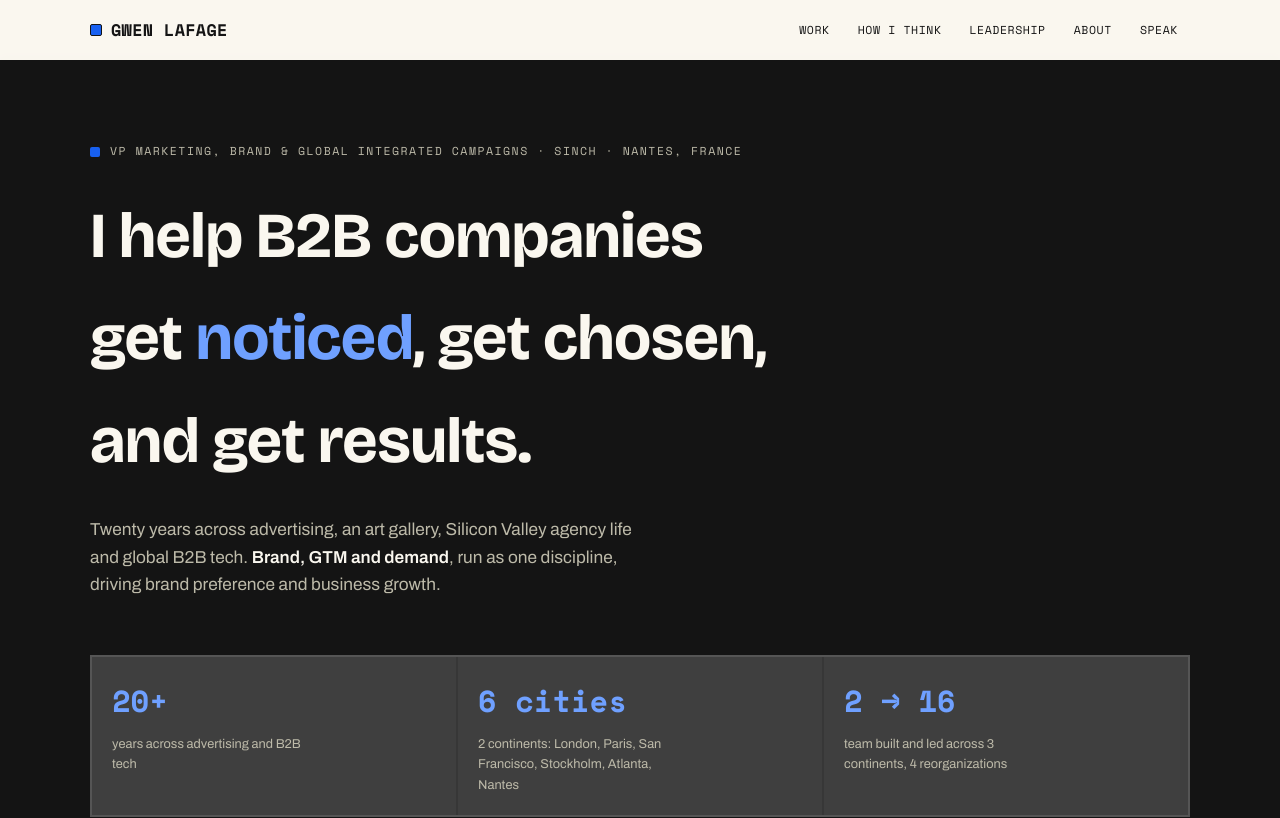
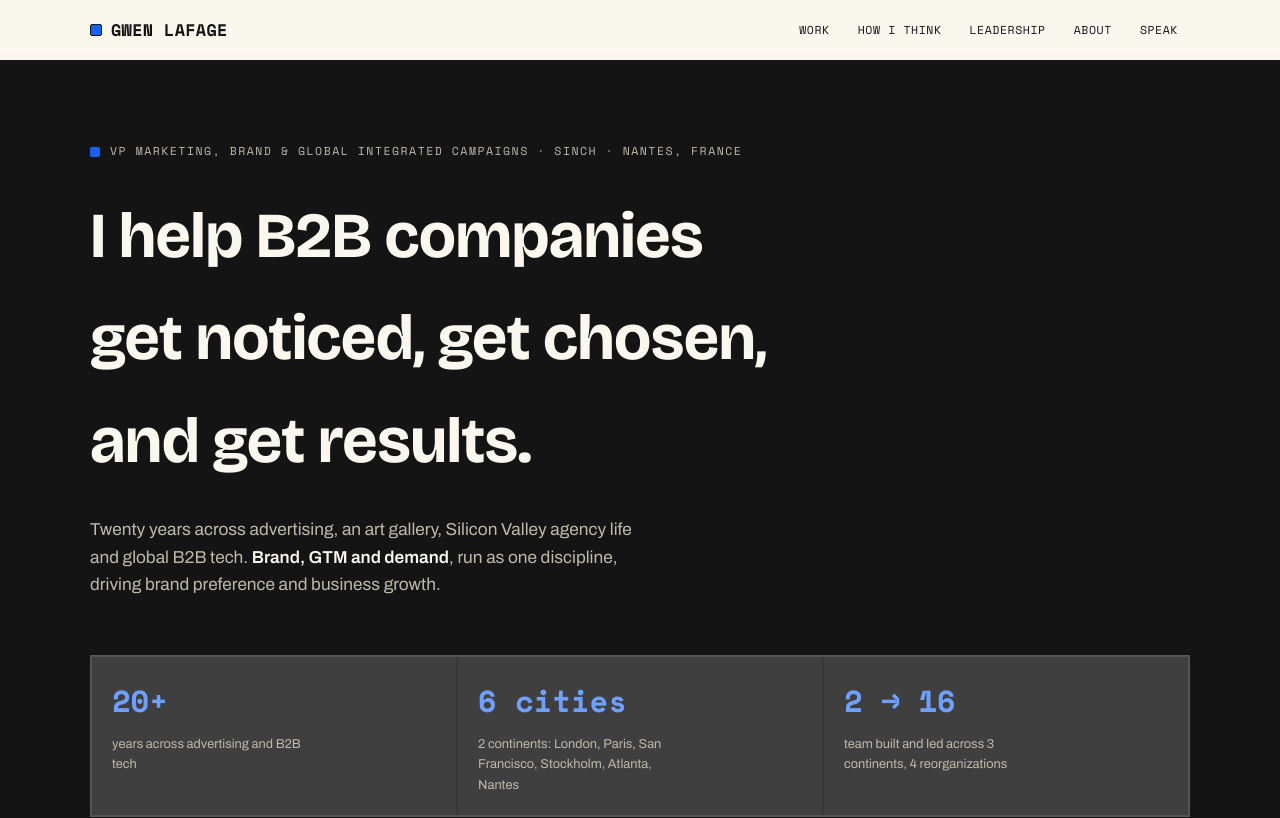
Before and after one commit to gwen-lafage/portfolio, a plain HTML site: page index.html in a window 1280 px wide. Shown: the top 818 px of the page. Drawn offline with nearby package versions, Linux system fonts and the light colour scheme.

Commit message:
Remove blue highlight from noticed in headline

```diff
--- a/index.html
+++ b/index.html
@@ -103,7 +103,6 @@ nav.links a:hover{background:var(--blue-pale);}
   max-width:18ch;
   color:var(--cream);
 }
-.hero h1 span{color:#6FA0FF;}
 .hero-sub{margin-top:24px; max-width:56ch; font-size:1.08rem; color:#BDBAA9;}
 .hero-sub b{color:var(--cream); font-weight:600;}
 
@@ -304,7 +303,7 @@ footer{
       <span class="chip"></span>
       <span class="eyebrow" style="color:#BDBAA9;">VP Marketing, Brand &amp; Global Integrated Campaigns · Sinch · Nantes, France</span>
     </div>
-    <h1>I help B2B companies get <span>noticed</span>, get chosen, and get results.</h1>
+    <h1>I help B2B companies get noticed, get chosen, and get results.</h1>
     <p class="hero-sub">Twenty years across advertising, an art gallery, Silicon Valley agency life and global B2B tech. <b>Brand, GTM and demand</b>, run as one discipline, driving brand preference and business growth.</p>
 
     <div class="swatchstrip">
```
